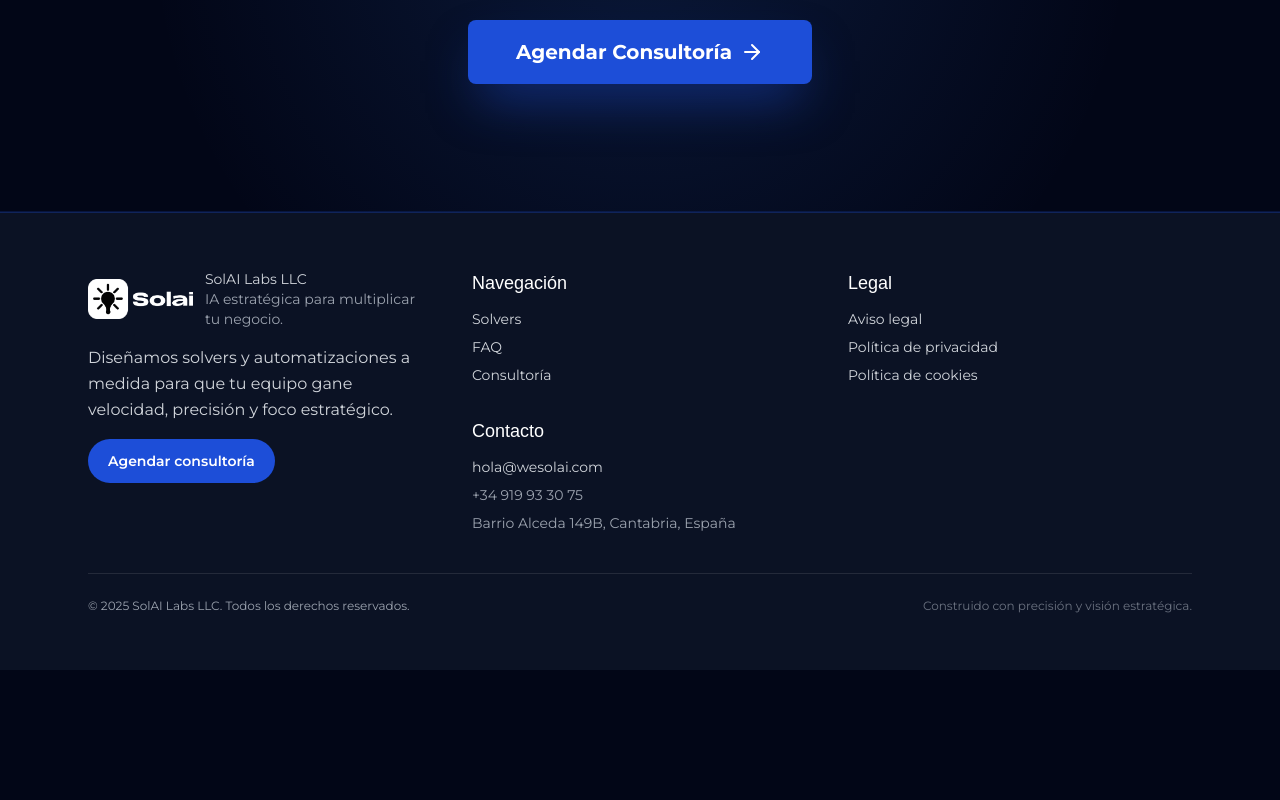
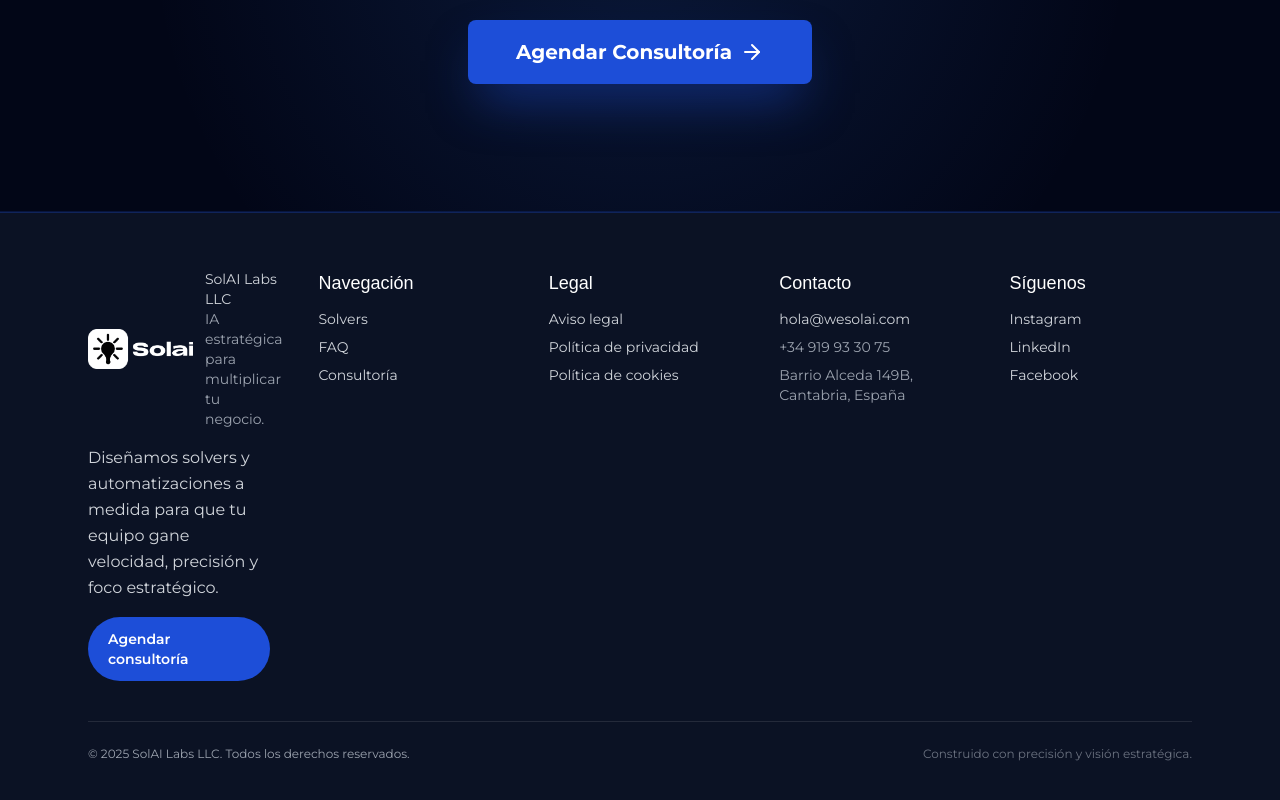
Before and after one commit to onlyiasolutions/wesolaicom, a Next.js app: page / in a window 1280 px wide. Shown: the part 6422-7222 px from the top of the page. Before the commit the page ends 7092 px from the top, so only its background shows below. Built offline with nearby package versions, Linux system fonts and the light colour scheme; a web font is replaced by a local one.

Commit message:
line footer

```diff
--- a/components/footer.tsx
+++ b/components/footer.tsx
@@ -4,7 +4,7 @@ export default function Footer() {
   return (
     <footer className="bg-[#0b1224] border-t border-[#1D4ED8]/30 relative z-20">
       <div className="max-w-6xl mx-auto px-4 sm:px-6 py-12 md:py-14">
-        <div className="grid gap-10 md:gap-12 lg:grid-cols-3">
+        <div className="grid grid-cols-1 md:grid-cols-5 gap-10 md:gap-12">
           <div className="space-y-4">
             <div className="flex items-center gap-3">
               <img
@@ -32,7 +32,6 @@ export default function Footer() {
             </a>
           </div>
 
-          <div className="grid grid-cols-2 gap-8 lg:col-span-2">
           <div className="space-y-3">
             <h3 className="text-white font-alias text-lg">Navegación</h3>
             <ul className="space-y-2 text-gray-300 font-montserrat text-sm">
@@ -87,6 +86,41 @@ export default function Footer() {
               <li className="text-gray-400">Barrio Alceda 149B, Cantabria, España</li>
             </ul>
           </div>
+
+          <div className="space-y-3">
+            <h3 className="text-white font-alias text-lg">Síguenos</h3>
+            <ul className="space-y-2 text-gray-300 font-montserrat text-sm">
+              <li>
+                <a
+                  href="https://www.instagram.com/wesolai"
+                  className="hover:text-white transition link-anim"
+                  target="_blank"
+                  rel="noopener noreferrer"
+                >
+                  Instagram
+                </a>
+              </li>
+              <li>
+                <a
+                  href="https://www.linkedin.com/company/solai-labs"
+                  className="hover:text-white transition link-anim"
+                  target="_blank"
+                  rel="noopener noreferrer"
+                >
+                  LinkedIn
+                </a>
+              </li>
+              <li>
+                <a
+                  href="https://www.facebook.com/@wesolai"
+                  className="hover:text-white transition link-anim"
+                  target="_blank"
+                  rel="noopener noreferrer"
+                >
+                  Facebook
+                </a>
+              </li>
+            </ul>
           </div>
         </div>
 
```
Lines whose indentation alone changed are shown as unchanged.
